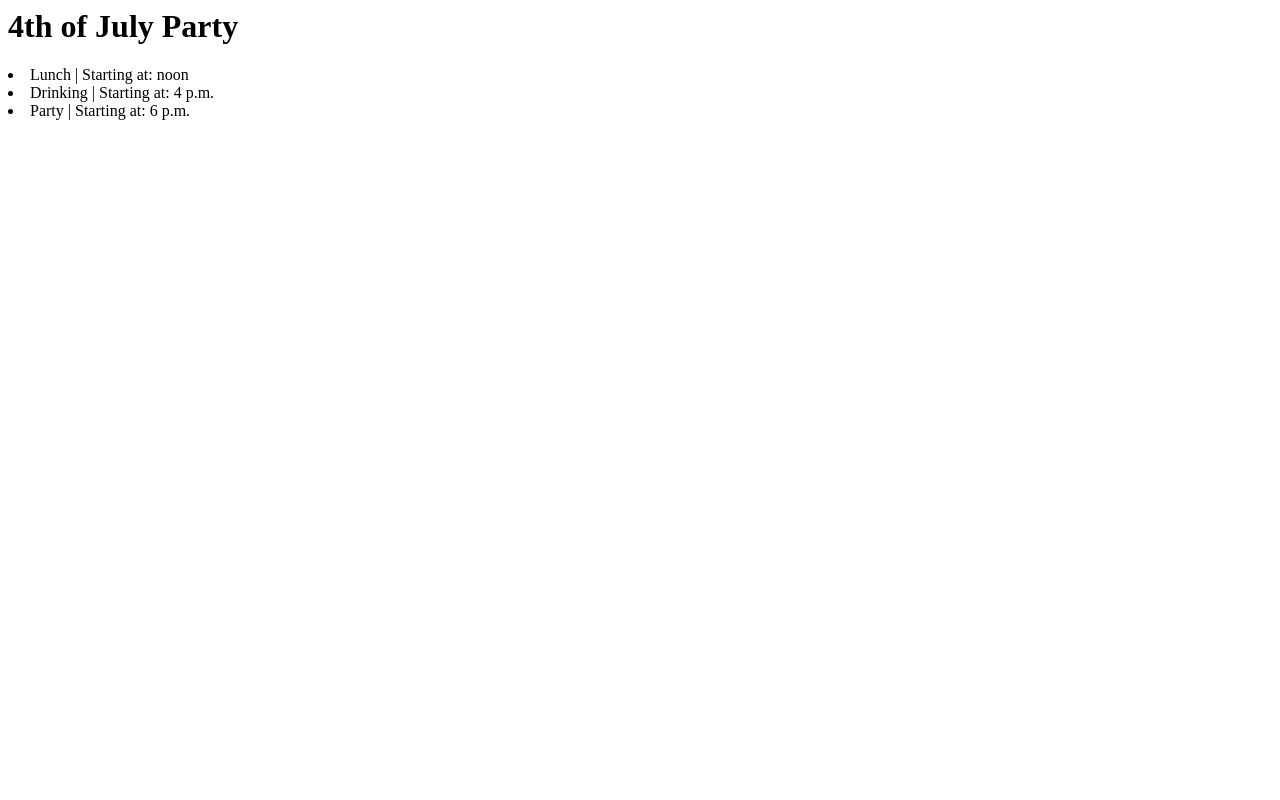
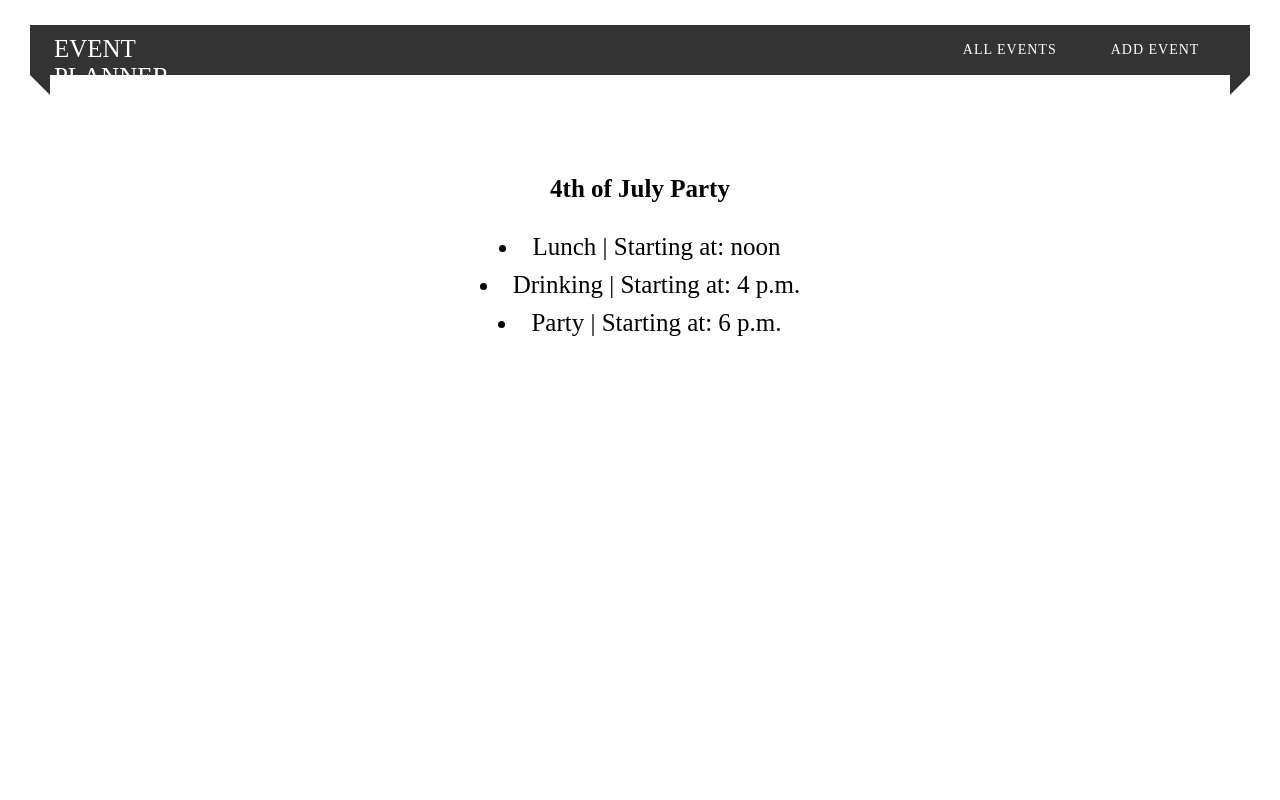
Before and after one commit to PhraxayaM/proposal, a Django app: page /polls/1/ in a window 1280 px wide. Run offline with Django 3.2, Linux system fonts and the light colour scheme; data comes from the database, SQL or seed files in the repository.

Commit message:
added styling

```diff
--- /dev/null
+++ b/mysite/polls/static/events/style.css
@@ -0,0 +1,132 @@
+li a {
+    color: blue;
+}
+
+h1#eventdetail {
+    text-align: center;
+    list-style: inside;
+    padding-top: 100px;
+    padding-bottom: 20px;
+    font-size:  25px;
+}
+
+ul#eventlist {
+  text-align: center;
+  list-style: inside;
+  padding-top: 100px;
+  font-size:  25px;
+}
+
+li#eventitems {
+  text-align: center;
+  list-style: inside;
+  padding-top: 10px;
+  font-size:  25px;
+}
+
+* {
+  margin: 0;
+  padding: 0;
+  outline: 0;
+  box-sizing: border-box;
+}
+
+.menu-area li a {
+  text-decoration: none;
+}
+
+.menu-area li {
+  list-style-type: none;
+}
+
+.custom-padding{
+  padding-top: 25px;
+}
+
+nav {
+  position: relative;
+  width: calc(100% - 60px);
+  margin: 0 auto;
+  padding: 10px 0;
+  background: #333;
+  z-index: 1;
+  text-align: right;
+  padding-right: 2%;
+}
+
+.logo {
+  width: 15%;
+  float: left;
+  text-transform: uppercase;
+  color: #fff;
+  font-size: 25px;
+  text-align: left;
+  padding-left: 2%;
+}
+
+.menu-area li {
+  display: inline-block;
+}
+
+.menu-area a {
+  color: #fff;
+  font-weight: 300;
+  letter-spacing: 1px;
+  text-transform: uppercase;
+  display: block;
+  padding: 0 25px;
+  font-size: 14px;
+  line-height: 30px;
+  position: relative;
+  z-index: 1;
+}
+.menu-area a:hover {
+  background: tomato;
+  color: #fff;
+}
+
+.menu-area a:hover:after {
+  transform: translateY(-50%) rotate(-35deg);
+}
+
+nav:before {
+  position: absolute;
+  content: '';
+  border-top: 10px solid #333;
+  border-right: 10px solid #333;
+  border-left: 10px solid transparent;
+  border-bottom: 10px solid transparent;
+  top: 100%;
+  left: 0;
+}
+
+nav:after {
+  position: absolute;
+  content: '';
+  border-top: 10px solid #333;
+  border-left: 10px solid #333;
+  border-right: 10px solid transparent;
+  border-bottom: 10px solid transparent;
+  top: 100%;
+  right: 0;
+}
+
+
+/* ignore the code below */
+
+
+.link-area
+{
+  position:fixed;
+  bottom:20px;
+  left:20px;
+  padding:15px;
+  border-radius:40px;
+  background:tomato;
+}
+.link-area a
+{
+  text-decoration:none;
+  color:#fff;
+  font-size:25px;
+}
--- a/mysite/polls/templates/events/detail.html
+++ b/mysite/polls/templates/events/detail.html
@@ -1,6 +1,22 @@
-<h1>{{ event.event_name }}</h1>
+{% load static %}
+
+<link rel="stylesheet" type="text/css" href="{% static 'events/style.css' %}">
+
+<div class="custom-padding">
+  <nav>
+    <div class="logo">Event Planner</div>
+
+    <ul class="menu-area">
+      <li><a href="{% url 'polls:index' %}">All Events</a></li>
+      <li><a href="#">Add Event</a></li>
+    </ul>
+  </nav>
+</div>
+
+
+<h1 id="eventdetail">{{ event.event_name }}</h1>
 
 
 {% for item in event_item %}
-    <li>{{ item.item_text }} | Starting at: {{ item.item_time }}</li>
+    <li id="eventitems">{{ item.item_text }} | Starting at: {{ item.item_time }}</li>
 {% endfor %}
```
Also changed, not shown: mysite/polls/templates/events/index.html (+23 -3 lines).
